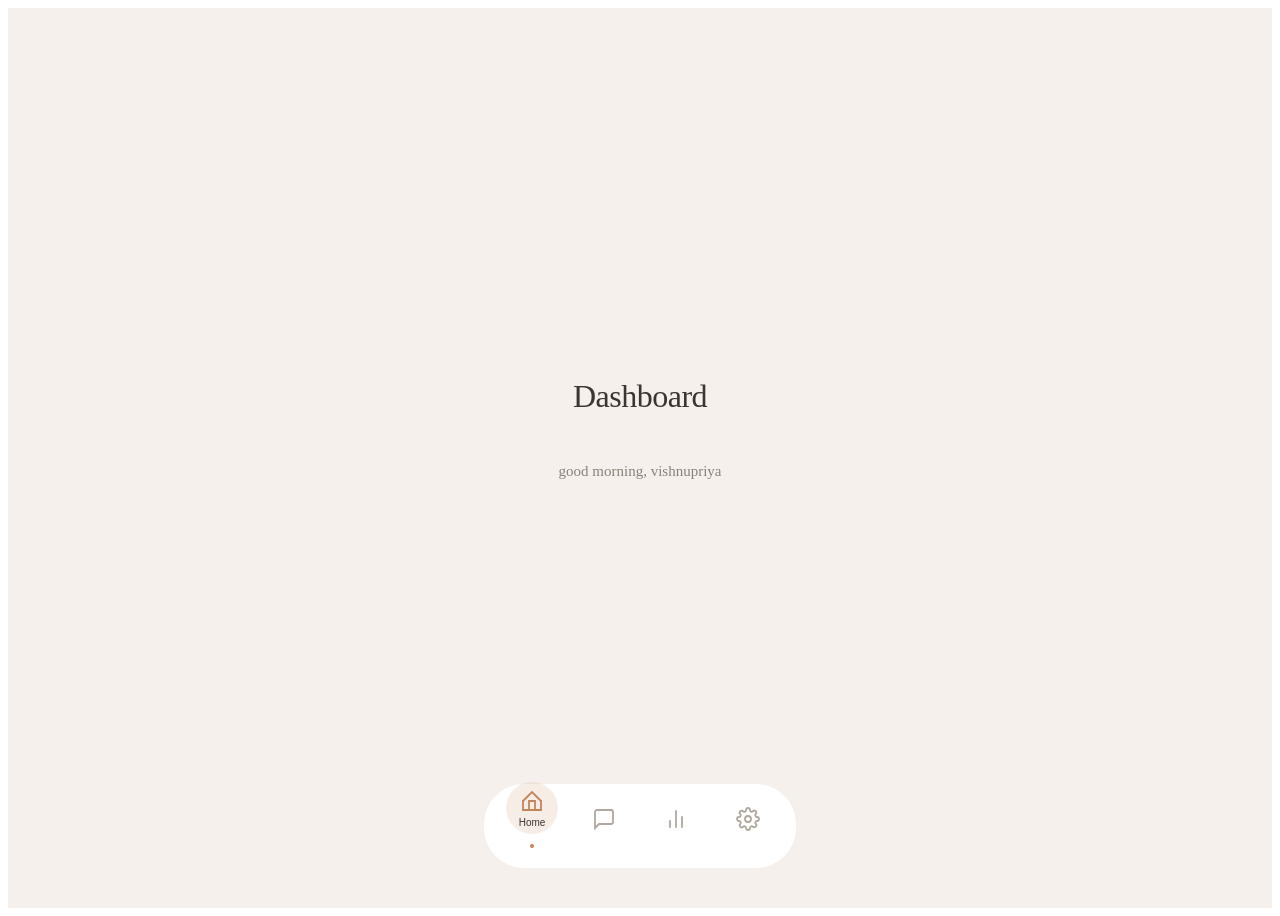
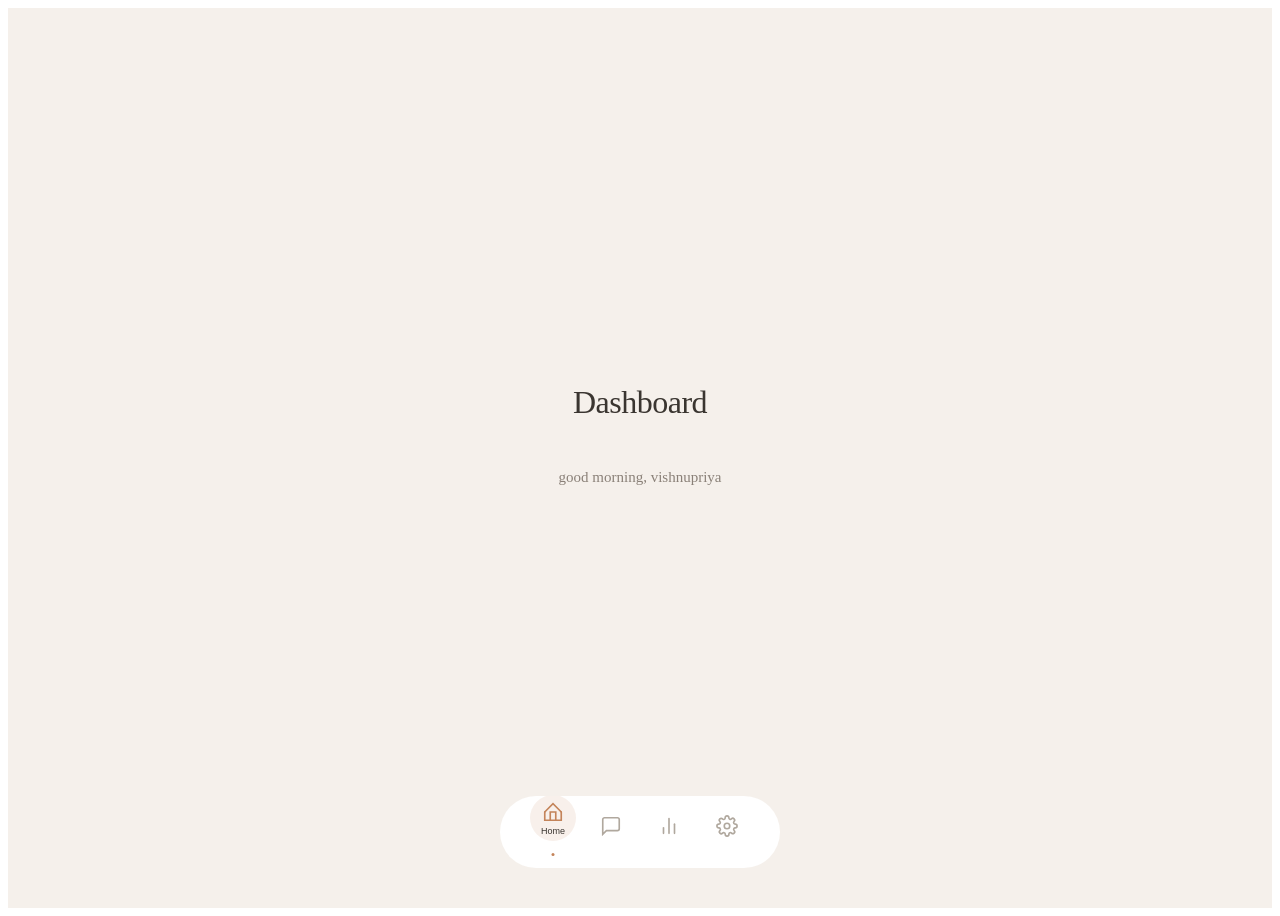
Before and after one commit to vishnupriya-shisode/ai-dashboard-nav, a React (Vite) app: page / in a window 1280 px wide. Built offline with nearby package versions, Linux system fonts and the light colour scheme.

Commit message:
updated nav.css

```diff
--- a/src/components/NavBar.css
+++ b/src/components/NavBar.css
@@ -1,26 +1,68 @@
-/* ── the outer pill wrapper ── */
+/* ── outer pill wrapper ── */
 .navbar {
+  position: relative;
+  width: 280px;
+  height: 72px;
+  background: #ffffff;
+  border-radius: 40px;
   display: flex;
   align-items: center;
   justify-content: center;
-  gap: 8px;
-  background: #ffffff;
-  border-radius: 40px;
-  padding: 10px 16px;
-  width: fit-content;
-  margin: 0 auto;
-  position: relative;
+  overflow: hidden;
 }
 
-/* ── each clickable icon slot ── */
+/* ── both states sit inside here ── */
+/* default nav and model select are stacked on top of each other */
+/* we show one and hide the other using opacity and pointer-events */
+.nav-state {
+  position: absolute;
+  width: 100%;
+  height: 100%;
+  display: flex;
+  align-items: center;
+  justify-content: center;
+  gap: 4px;
+  padding: 8px 12px;
+  transition: opacity 0.35s ease, transform 0.35s ease;
+}
+
+/* ── default state - the normal nav icons ── */
+.nav-state.default {
+  opacity: 1;
+  transform: translateY(0);
+  pointer-events: all;
+}
+
+/* when model select is showing - push default down and hide it */
+.nav-state.default.hidden {
+  opacity: 0;
+  transform: translateY(10px);
+  pointer-events: none;
+}
+
+/* ── model select state ── */
+.nav-state.models {
+  opacity: 0;
+  transform: translateY(-10px);
+  pointer-events: none;
+}
+
+/* when model select is active - bring it in */
+.nav-state.models.visible {
+  opacity: 1;
+  transform: translateY(0);
+  pointer-events: all;
+}
+
+/* ── each nav icon button ── */
 .nav-item {
   display: flex;
   flex-direction: column;
   align-items: center;
   justify-content: center;
-  gap: 4px;
-  width: 64px;
-  height: 64px;
+  gap: 3px;
+  width: 58px;
+  height: 56px;
   border-radius: 50%;
   border: none;
   background: transparent;
@@ -29,63 +71,55 @@
   transition: transform 0.35s cubic-bezier(0.34, 1.56, 0.64, 1);
 }
 
-/* ── active item lifts up ── */
+/* active nav item lifts up */
 .nav-item.active {
-  transform: translateY(-18px);
+  transform: translateY(-14px);
 }
 
-/* ── the circle behind active icon ── */
+/* soft circle behind active icon */
 .nav-item.active::before {
   content: '';
   position: absolute;
-  width: 52px;
-  height: 52px;
+  width: 46px;
+  height: 46px;
   border-radius: 50%;
   background: var(--active-color, #c4845a);
-  opacity: 0.15;
-  transition: opacity 0.3s ease;
+  opacity: 0.12;
   z-index: 0;
 }
 
-/* ── the svg icon itself ── */
+/* the svg icon */
 .nav-icon {
-  width: 24px;
-  height: 24px;
+  width: 22px;
+  height: 22px;
   position: relative;
   z-index: 1;
-  transition: color 0.3s ease, stroke 0.3s ease;
 }
 
-/* ── muted color when not active ── */
-.nav-item:not(.active) .nav-icon {
-  color: #b0a89e;
-}
-
-/* ── label under icon ── */
+/* label under active icon */
 .nav-label {
-  font-size: 10px;
+  font-size: 9px;
   font-weight: 500;
   color: #b0a89e;
-  transition: color 0.3s ease, opacity 0.3s ease;
   position: relative;
   z-index: 1;
   opacity: 0;
+  transition: opacity 0.3s ease, color 0.3s ease;
 }
 
-/* ── label shows when active ── */
 .nav-item.active .nav-label {
   opacity: 1;
   color: #3a3530;
 }
 
-/* ── the colored dot under active icon ── */
+/* tiny dot below navbar for active item */
 .nav-dot {
-  width: 4px;
-  height: 4px;
+  width: 3px;
+  height: 3px;
   border-radius: 50%;
   background: var(--active-color, #c4845a);
   position: absolute;
-  bottom: -8px;
+  bottom: -10px;
   left: 50%;
   transform: translateX(-50%);
   opacity: 0;
@@ -95,3 +129,59 @@
 .nav-item.active .nav-dot {
   opacity: 1;
 }
+
+/* ── model select buttons ── */
+.model-item {
+  display: flex;
+  flex-direction: column;
+  align-items: center;
+  gap: 4px;
+  width: 58px;
+  height: 56px;
+  border: none;
+  background: transparent;
+  cursor: pointer;
+  border-radius: 12px;
+  transition: transform 0.25s cubic-bezier(0.34, 1.56, 0.64, 1),
+              background 0.2s ease;
+}
+
+/* slight lift on hover */
+.model-item:hover {
+  transform: translateY(-4px);
+}
+
+/* selected model lifts more */
+.model-item.selected {
+  transform: translateY(-8px);
+}
+
+/* the colored circle for each model */
+.model-avatar {
+  width: 32px;
+  height: 32px;
+  border-radius: 50%;
+  display: flex;
+  align-items: center;
+  justify-content: center;
+  font-size: 11px;
+  font-weight: 600;
+  transition: transform 0.2s ease, box-shadow 0.2s ease;
+}
+
+/* ring around selected model */
+.model-item.selected .model-avatar {
+  box-shadow: 0 0 0 2px white, 0 0 0 3.5px var(--model-color);
+}
+
+/* model name label */
+.model-label {
+  font-size: 9px;
+  font-weight: 500;
+  color: #b0a89e;
+  transition: color 0.2s ease;
+}
+
+.model-item.selected .model-label {
+  color: #3a3530;
+}
```
